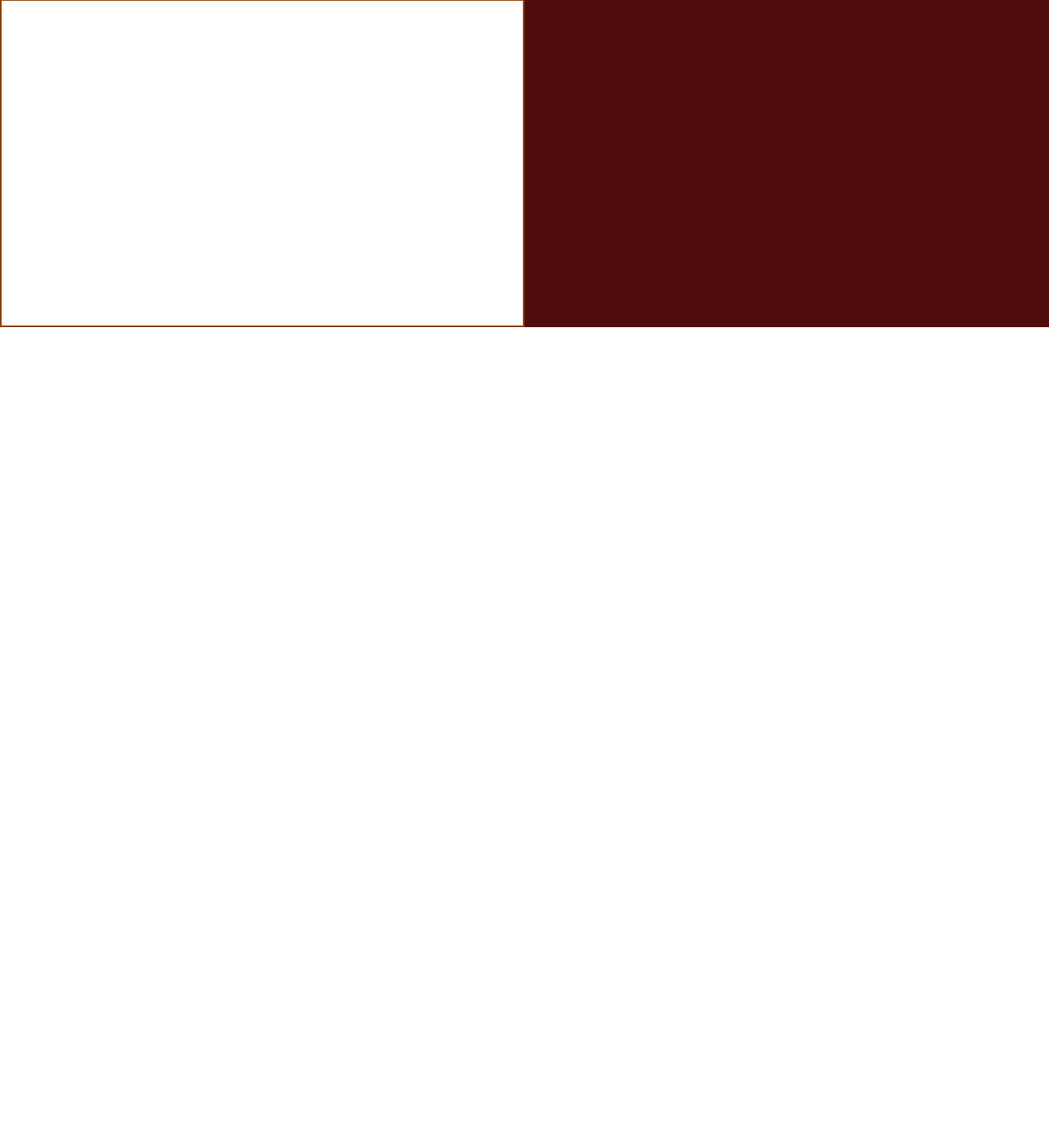
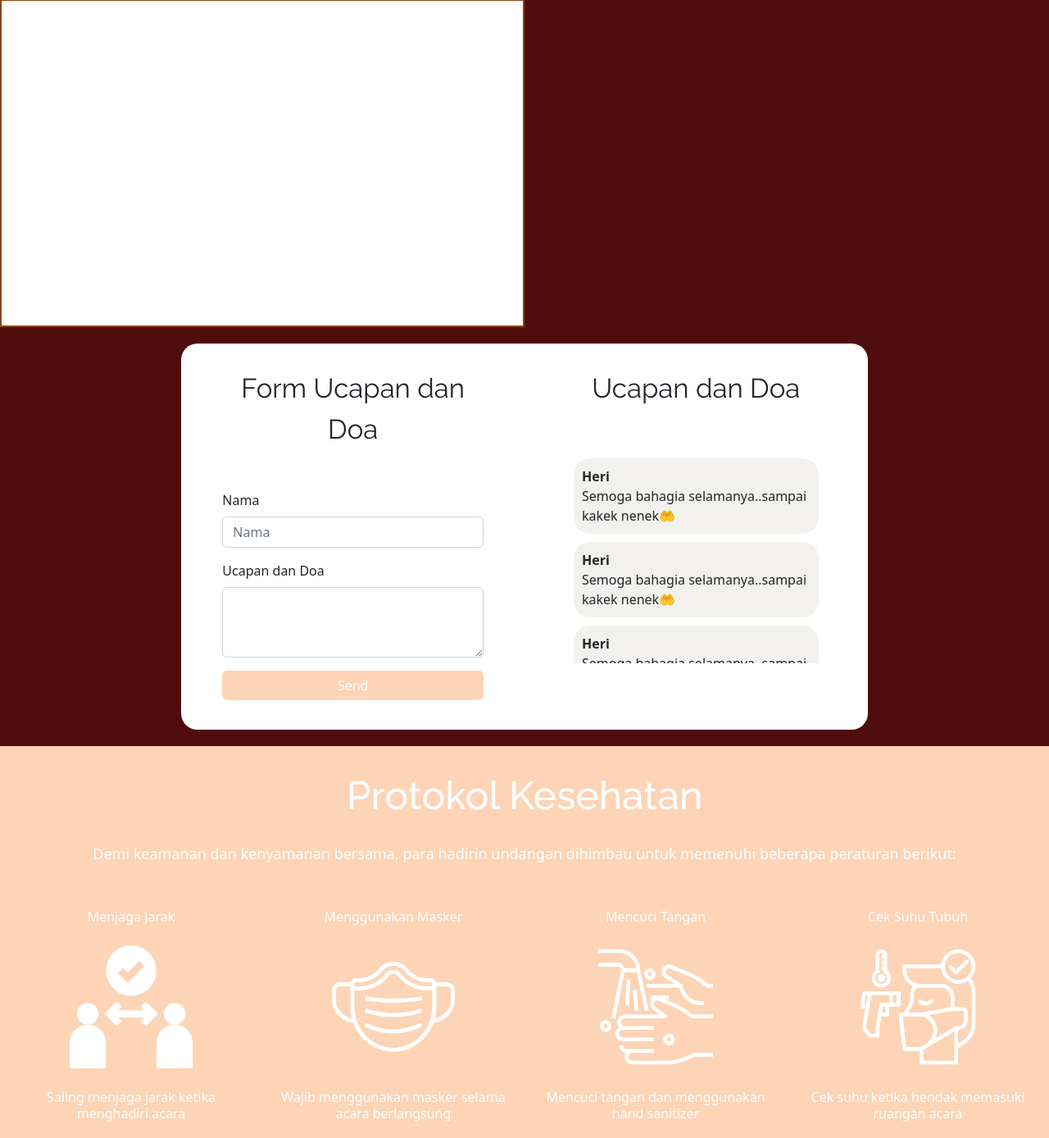
Before and after one commit to Kausa-Studio/mbekrabbi, a PHP site: page / in a window 1280 px wide. Shown: the part 2401-3789 px from the top of the page at 82% size. Before the commit the page ends 2800 px from the top, so only its background shows below. Run offline with PHP 8.4, Linux system fonts and the light colour scheme.

Commit message:
add ucapan and protocol

```diff
--- a/bootstrap/css/custom.css
+++ b/bootstrap/css/custom.css
@@ -171,6 +171,88 @@ text-decoration: underline #500d0d;
 
 }
 
+/*Page 4*/
+.container-ucapan {
+    background-color: #500d0d;
+}
+.chat {
+    background-color: #F2F1EE;
+    border-radius: 20px;
+    margin: 10px;
+    padding: 10px;
+}
+.bg-ucapan1{
+    background-color: #fff;
+    border-radius: 20px 0px 0px 20px;
+    padding-left: 50px;
+    padding-right: 50px;
+
+}
+.bg-ucapan2{
+    background-color: #fff;
+    border-radius: 0px 20px 20px 0px;
+    padding-left: 50px;
+    padding-right: 50px;
+
+}
+.margin-ucapan{
+    padding-top: 20px;
+    padding-bottom: 20px;
+
+}
+.title-undangan{
+    font-family: 'Raleway', sans-serif;
+    font-weight: 400;
+    font-size: 33px;
+    align-items: center;
+    margin-top: 30px;
+    margin-bottom: 50px;
+    text-align: center;
+}
+.btn-send{
+    background-color: #FDD4B6;
+    border: none;
+    margin-bottom: 20px;
+}
+
+/*Page 5*/
+.container-protocol{
+    background-color: #FDD4B6;
+}
+.title-protocol{
+    font-family: 'Raleway', sans-serif;
+    font-weight: 500;
+    font-size: 48px;
+    line-height: 1.25em;
+    text-align: center;
+    padding-top: 30px;
+    padding-bottom: 30px;
+    color: #fff;
+}
+.txt-protokol{
+    font-size: 18px;
+    font-weight: 400;
+    line-height: 1.25em;
+    text-align: center;
+    color: #fff;
+}
+.txt-protokol1{
+    font-size: 16px;
+    font-weight: 500;
+    line-height: 1.25em;
+    text-align: center;
+    color: #fff;
+}
+.txt-protokol2{
+    font-size: 16px;
+    font-weight: 400;
+    line-height: 1.25em;
+    text-align: center;
+    color: #fff;
+}
+
+
+
 /*responsive*/
 @media only screen and (max-width: 768px) {
     .logo-page1r {
@@ -207,6 +289,16 @@ text-decoration: underline #500d0d;
         margin-top: 20px;
         border-radius: 40px;
         font-size: 16px;
+    }
+    .bg-ucapan1{
+        background-color: #fff;
+        border-radius: 20px 20px 0px 0px;
+
+    }
+    .bg-ucapan2{
+        background-color: #fff;
+        border-radius: 0px 0px 20px 20px;
+
     }
 }
 @media only screen and (min-width: 769px) {
--- a/index.html
+++ b/index.html
@@ -100,6 +100,146 @@
       </div>
     </div>
   </div>
+  <!--Page 5-->
+  <div id="box" class="container-ucapan" style="display: block;">
+    <div class="container-fluid margin-ucapan">
+      <div class="row no-gutters">
+        <div class="col-md-2">
+
+        </div>
+        <div class="col-md-4 bg-ucapan1">
+          <div class="title-undangan">
+            Form Ucapan dan Doa
+          </div>
+          <div class="mb-3">
+            <label for="exampleFormControlInput1" class="form-label">Nama</label>
+            <input type="email" class="form-control" id="exampleFormControlInput1" placeholder="Nama">
+          </div>
+          <div class="mb-3">
+            <label for="exampleFormControlTextarea1" class="form-label">Ucapan dan Doa</label>
+            <textarea class="form-control" id="exampleFormControlTextarea1" rows="3"></textarea>
+          </div>
+          <div class="mb-3">
+            <div class="d-grid gap-2">
+              <button type="submit" class="btn btn-primary btn-send" type="button">Send</button>
+            </div>
+          </div>
+
+        </div>
+        <div class="col-md-4 bg-ucapan2">
+          <div class="title-undangan text-justify">
+            Ucapan dan Doa
+          </div>
+          <div class="overflow-auto" style="max-height: 260px;">
+            <div class="chat">
+              <span><b> Heri</b>
+                <br>Semoga bahagia selamanya..sampai kakek nenek🤲<br>
+              </span>
+            </div>
+            <div class="chat">
+              <span><b> Heri</b>
+                <br>Semoga bahagia selamanya..sampai kakek nenek🤲<br>
+              </span>
+            </div>
+            <div class="chat">
+              <span><b> Heri</b>
+                <br>Semoga bahagia selamanya..sampai kakek nenek🤲<br>
+              </span>
+            </div>
+            <div class="chat">
+              <span><b> Heri</b>
+                <br>Semoga bahagia selamanya..sampai kakek nenek🤲<br>
+              </span>
+            </div>
+            <div class="chat">
+              <span><b> Heri</b>
+                <br>Semoga bahagia selamanya..sampai kakek nenek🤲<br>
+              </span>
+            </div>
+            <div class="chat">
+              <span><b> Heri</b>
+                <br>Semoga bahagia selamanya..sampai kakek nenek🤲<br>
+              </span>
+            </div>
+            <div class="chat">
+              <span><b> Heri</b>
+                <br>Semoga bahagia selamanya..sampai kakek nenek🤲<br>
+              </span>
+            </div>
+            <div class="chat">
+              <span><b> Heri</b>
+                <br>Semoga bahagia selamanya..sampai kakek nenek🤲<br>
+              </span>
+            </div>
+          </div>
+        </div>
+        <div class="col-md-2">
+
+        </div>
+      </div>
+    </div>
+  </div>
+
+  <!--Page 6-->
+  <div id="box" class="container-protocol" style="display: block;">
+    <div class="col-md-12">
+      <div class="title-protocol">
+        Protokol Kesehatan
+      </div>
+      <div class="txt-protokol" style="margin-bottom: 35px;">
+        Demi keamanan dan kenyamanan bersama, para hadirin undangan dihimbau untuk memenuhi beberapa peraturan berikut:
+      </div>
+      <div class="container-fluid margin-ucapan">
+        <div class="row">
+          <div class="col-md-3">
+            <div class="txt-protokol1" style="margin-bottom: 25px;">
+              Menjaga Jarak
+            </div>
+            <div class="text-center">
+              <img width="150" height="150" src="src/social-distancing.png" alt="" class="img-fluid ">
+            </div>
+            <div class="txt-protokol2" style="margin-top: 25px;">
+              Saling menjaga jarak ketika menghadiri acara
+            </div>
+          </div>
+          <div class="col-md-3">
+            <div class="txt-protokol1" style="margin-bottom: 25px;">
+              Menggunakan Masker
+            </div>
+            <div class="text-center">
+              <img width="150" height="150" src="src/mask.png" alt="" class="img-fluid ">
+            </div>
+            <div class="txt-protokol2" style="margin-top: 25px;">
+              Wajib menggunakan masker selama acara berlangsung
+            </div>
+          </div>
+          <div class="col-md-3">
+            <div class="txt-protokol1" style="margin-bottom: 25px;">
+              Mencuci Tangan
+            </div>
+            <div class="text-center">
+              <img width="150" height="150" src="src/wash-your-hands.png" alt="" class="img-fluid ">
+            </div>
+            <div class="txt-protokol2" style="margin-top: 25px;">
+              Mencuci tangan dan menggunakan hand sanitizer
+            </div>
+          </div>
+          <div class="col-md-3">
+            <div class="txt-protokol1" style="margin-bottom: 25px;">
+              Cek Suhu Tubuh
+            </div>
+            <div class="text-center">
+              <img width="150" height="150" src="src/thermometer.png" alt="" class="img-fluid ">
+            </div>
+            <div class="txt-protokol2" style="margin-top: 25px;">
+              Cek suhu ketika hendak memasuki ruangan acara
+            </div>
+          </div>
+        </div>
+      </div>
+    </div>
+
+  </div>
 
   <script type="text/javascript" src="bootstrap/js/bootstrap.js"></script>
   <script>
```
Also changed, not shown: src/mask.png (added), src/social-distancing.png (added), src/thermometer.png (added), src/wash-your-hands.png (added). Lines whose indentation alone changed are shown as unchanged.
